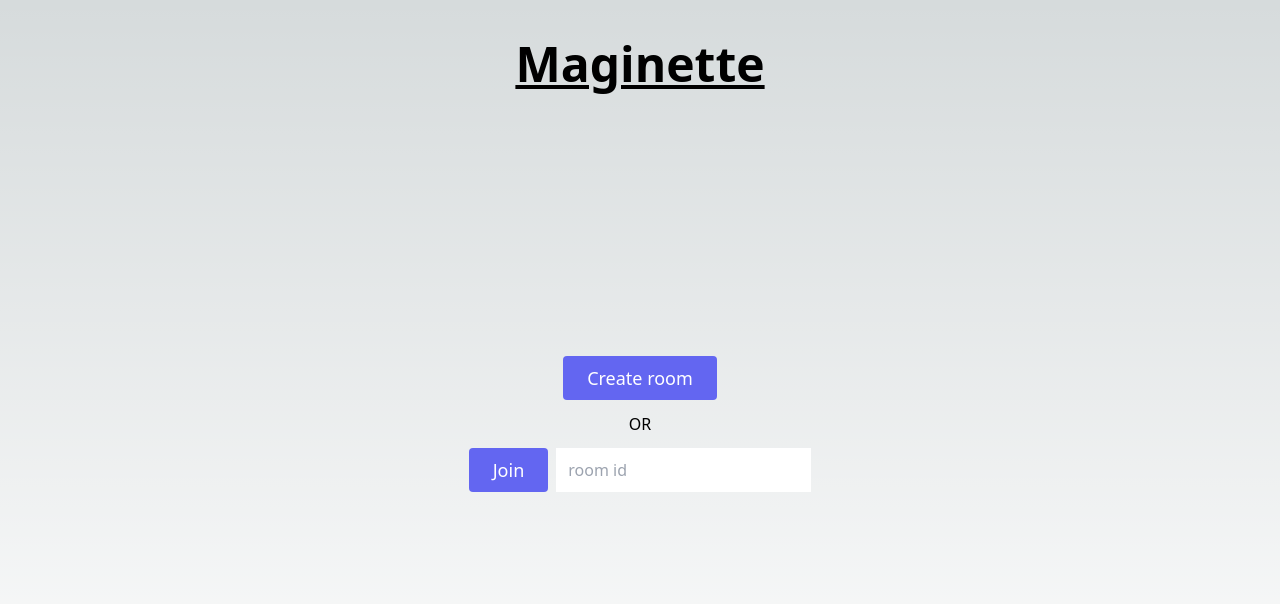
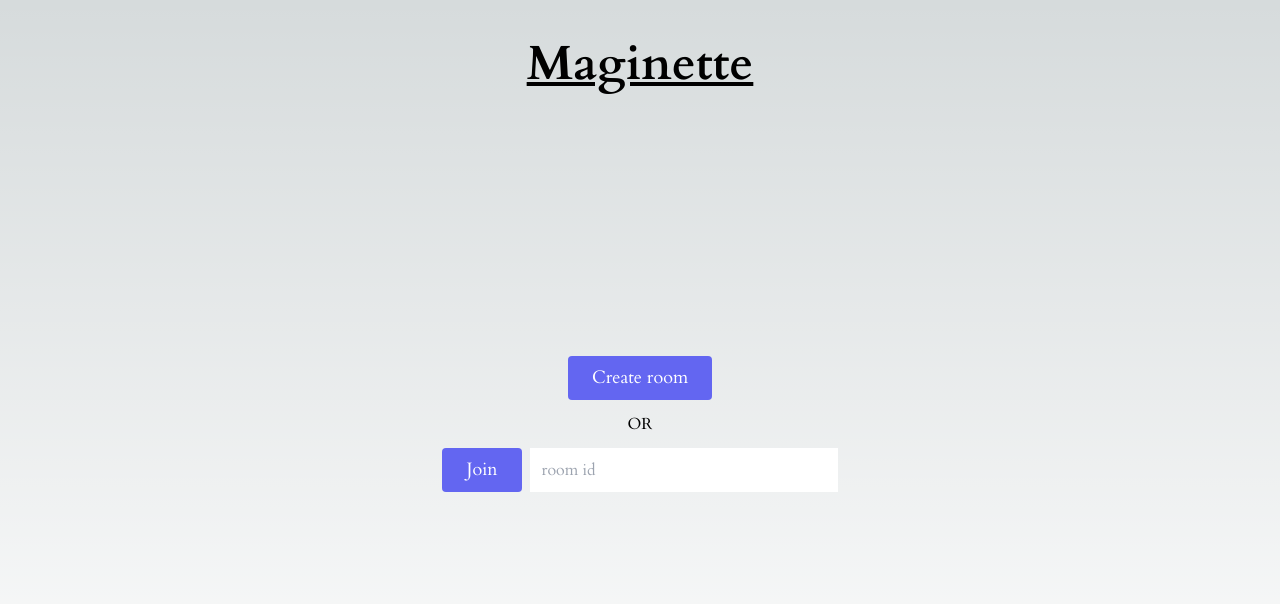
Before and after one commit to reifocS/maginette, a Next.js app: page / in a window 1280 px wide. Shown: the top 604 px of the page. Built offline with nearby package versions, Linux system fonts and the light colour scheme.

Commit message:
feat: :art: Add custom medieval font

```diff
--- a/pages/_document.tsx
+++ b/pages/_document.tsx
@@ -1,13 +1,20 @@
-import { Html, Head, Main, NextScript } from 'next/document'
+import { Html, Head, Main, NextScript } from "next/document";
 
 export default function Document() {
   return (
     <Html lang="en">
-      <Head />
+      <Head>
+        <link rel="preconnect" href="https://fonts.googleapis.com" />
+        <link rel="preconnect" href="https://fonts.gstatic.com" />
+        <link
+          href="https://fonts.googleapis.com/css2?family=Cardo:ital,wght@0,400;0,700;1,400&display=swap"
+          rel="stylesheet"
+        />
+      </Head>
       <body>
         <Main />
         <NextScript />
       </body>
     </Html>
-  )
+  );
 }
--- a/styles/globals.css
+++ b/styles/globals.css
@@ -78,6 +78,7 @@
 }
 
 * {
+  @apply font-cardo;
   box-sizing: border-box;
   padding: 0;
   margin: 0;
--- a/tailwind.config.js
+++ b/tailwind.config.js
@@ -9,7 +9,11 @@
     "./src/**/*.{js,ts,jsx,tsx}",
   ],
   theme: {
-    extend: {},
+    extend: {
+      fontFamily: {
+        cardo: ['"Cardo"']
+      }
+    },
   },
   plugins: [],
 }
```
